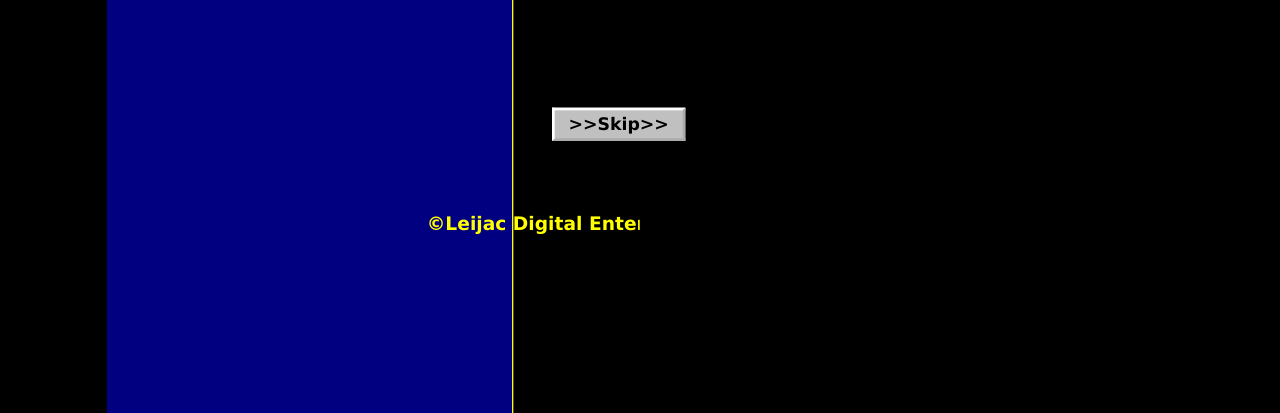
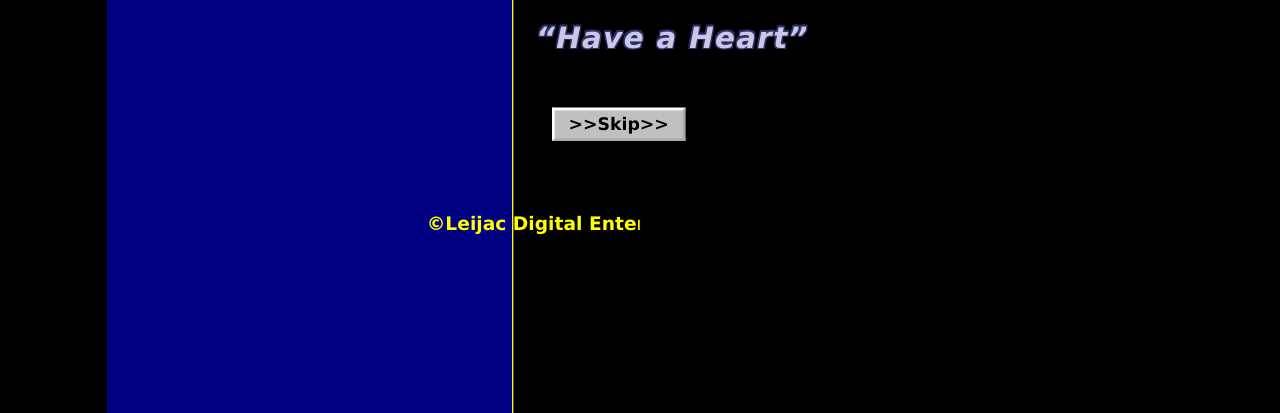
Before and after one commit to JinzoJ/leijac, a plain HTML site: page index.html in a window 1280 px wide. Shown: the part 387-800 px from the top of the page. Drawn offline with Linux system fonts and the light colour scheme.

Commit message:
Splash tagline: "Have a Heart" spirals in (HpbVfx I-pattern)
Orbits its resting position on a shrinking radius with choppy 50ms
steps — the disc's own spiral-in effect, starts 0.9s after the slides.

Co-Authored-By: Claude Fable 5 <noreply@anthropic.com>

```diff
--- a/index.html
+++ b/index.html
@@ -55,6 +55,30 @@ function vfxWipe(id, tick) {
   setTimeout(step, tick);
 }
 
+function vfxSpiral(id, radius, revs, tick) {
+  /* HpbVfx0301 pattern "I": orbit the resting position on a shrinking
+     radius until it locks — the disc's own spiral-in, choppy steps and all */
+  var el = document.getElementById(id);
+  var endX = el.offsetLeft, endY = el.offsetTop;
+  var r = radius, a = -Math.PI / 2;
+  var stepA = (Math.PI * 2 * revs) / 40;
+  function step() {
+    r *= 0.9;  a += stepA;
+    if (r < 2) {
+      el.style.left = endX + "px";
+      el.style.top  = endY + "px";
+      return;
+    }
+    el.style.left = Math.round(endX + Math.cos(a) * r) + "px";
+    el.style.top  = Math.round(endY + Math.sin(a) * r) + "px";
+    setTimeout(step, tick);
+  }
+  el.style.left = Math.round(endX + Math.cos(a) * r) + "px";
+  el.style.top  = Math.round(endY + Math.sin(a) * r) + "px";
+  el.style.visibility = "visible";
+  setTimeout(step, tick);
+}
+
 function HpbVfxinit() {
   setTimeout(function () {
     vfxSlide("Layer1", -420,  130, 50);   /* A130: in from the left  */
@@ -63,6 +87,9 @@ function HpbVfxinit() {
     vfxSlide("Layer4", -320, -60,  50);   /* A530: in from top-left  */
     vfxWipe ("Layer5", 100);              /* D120: wipe reveal       */
   }, 1000);
+  setTimeout(function () {
+    vfxSpiral("Layer7", 170, 2.5, 50);    /* I-pattern: tagline spiral-in */
+  }, 1900);
 }
 
 function fitStage() {
@@ -90,6 +117,7 @@ function fitStage() {
   <DIV id="Layer4" class="jp-word" style="position: absolute; left: 250px; top: 242px; font-size: 26px; z-index: 4; visibility: hidden;">レイジャック株式会社</DIV>
   <DIV id="Layer5" class="splash-copy" style="position: absolute; left: 240px; top: 450px; z-index: 5; visibility: hidden;">©Leijac Digital Entertainment 2001</DIV>
   <DIV id="Layer6" style="position: absolute; left: 334px; top: 371px; z-index: 6;"><A href="menu.html" class="btn-skip">&gt;&gt;Skip&gt;&gt;</A></DIV>
+  <DIV id="Layer7" class="chrome-word" style="position: absolute; left: 322px; top: 306px; font-size: 22px; z-index: 7; visibility: hidden;">“Have a Heart”</DIV>
 
 </DIV>
 </DIV>
```
